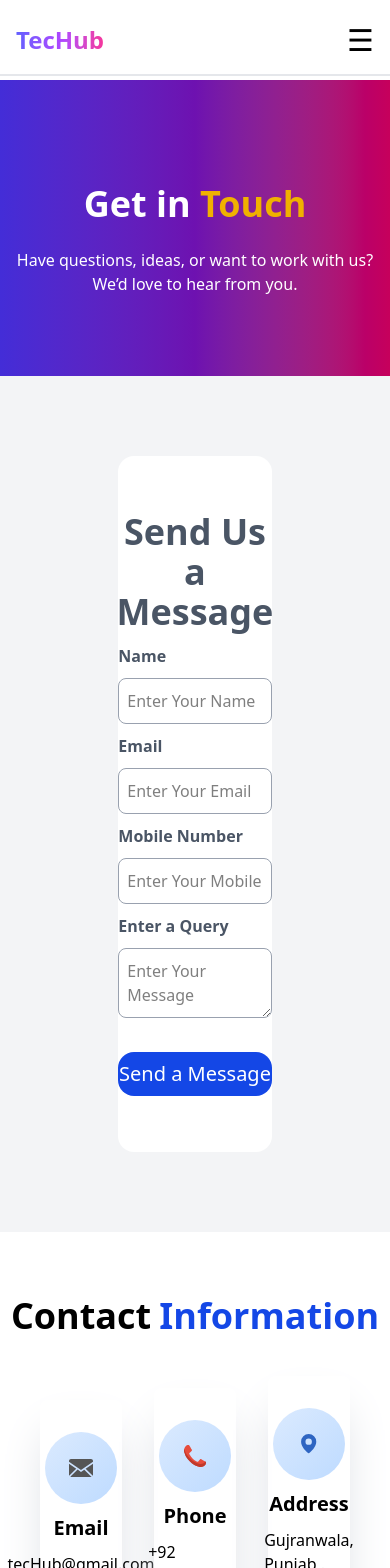
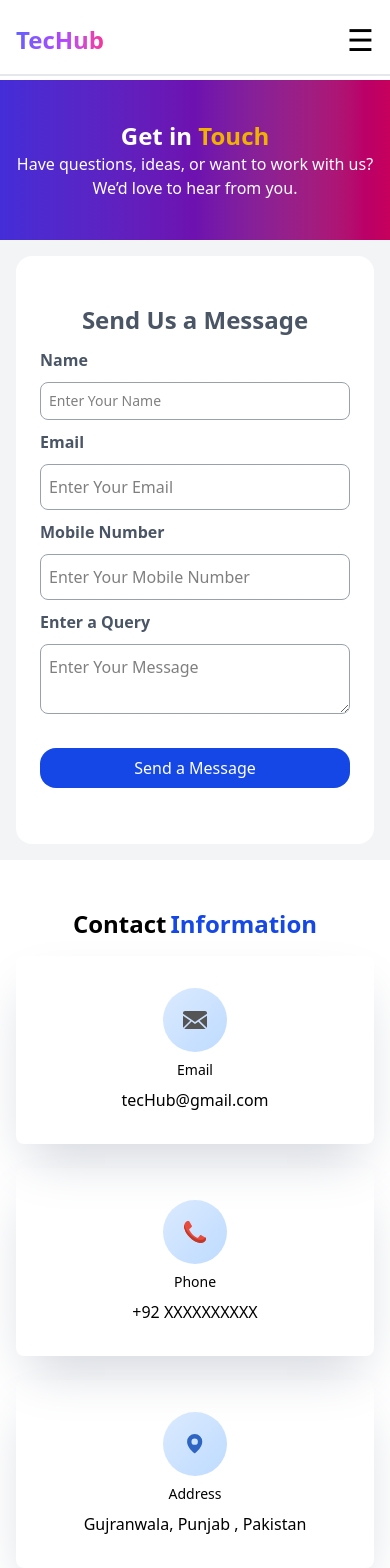
Before and after one commit to Muzamil-Fatima/Tec_Hub, a React app in the folder frontend/: page /contact in a window 390 px wide. Shown: the top 1568 px of the page. Built offline with nearby package versions, Linux system fonts and the light colour scheme; no server answers; the HTML template or start-up script is replaced by a standard one.

Commit message:
Add responsiveness contact page

```diff
--- a/frontend/src/pages/ContactUs/ContactInfo.jsx
+++ b/frontend/src/pages/ContactUs/ContactInfo.jsx
@@ -4,11 +4,11 @@ import GetInTouch from "./GetInTouch";
 const ContactInfo = () => {
   return (
     <div>
-      <div className="  bg-linear-to-r from-indigo-700 via-purple-800 to-pink-700 py-20 text-white">
-        <h6 className="text-4xl text-center font-extrabold m-6">
+      <div className="  bg-linear-to-r from-indigo-700 via-purple-800 to-pink-700 py-10 sm:py-16 md:py-20 text-white">
+        <h6 className="text-2xl sm:text-3xl md:text-4xl text-center font-extrabold">
           Get in <span className="text-yellow-500"> Touch</span>
         </h6>
-        <p className="text-center">
+        <p className="text-center px-4 sm:px-6 md:px-20 lg:px-40">
           Have questions, ideas, or want to work with us? We’d love to hear from
           you.
         </p>
--- a/frontend/src/pages/ContactUs/GetInTouch.jsx
+++ b/frontend/src/pages/ContactUs/GetInTouch.jsx
@@ -66,19 +66,20 @@ const GetInTouch = () => {
   ];
   return (
     <div>
-      <h3 className="text-4xl font-bold mb-3 text-center flex justify-center mt-16">
-        Contact <span className="text-blue-700 ml-2"> Information</span>{" "}
+      <h3 className="text-2xl sm:text-3xl md:text-4xl font-bold mb-3 text-center flex justify-center mt-12 sm:mt-16">
+        Contact{" "}
+        <span className="text-blue-700 ml-1 sm:ml-2 "> Information</span>{" "}
       </h3>
-      <div className="grid grid-cols-3 gap-8 items-center m-10 bg-white rounded-lg">
+      <div className="grid grid-cols-1 sm:grid-cols-2 lg:grid-cols-3 gap-6 sm:gap-8 m-4 sm:m-6 md:m-10 items-center  bg-white rounded-lg">
         {information.map((item, index) => (
           <div
             key={index}
-            className="bg-purple-6 flex flex-col gap-2.5 items-center p-4 pt-8 px-6 shadow-2xl shadow-gray-300 pb-8 rounded-lg hover:shadow-xl"
+            className="bg-purple-6 flex flex-col gap-2 items-center p-4 sm:p-6 pt-8  sm:pt-8 px-6 shadow-2xl shadow-gray-300 pb-8 rounded-lg hover:shadow-xl"
           >
-            <div className="bg-linear-to-br from-blue-100 via-purple to bg-blue-200 rounded-full w-18 h-18 flex justify-center items-center hover:rotate-45 ">
+            <div className="bg-linear-to-br from-blue-100 via-purple to bg-blue-200 rounded-full w-16 h-16 sm:w-20 sm:h-20 flex justify-center items-center hover:rotate-45 ">
               {item.icon}
             </div>
-            <p className="font-bold text-xl">{item.title}</p>
+            <p className="text-sm sm:text-base md:text-lg">{item.title}</p>
             <p>{item.description}</p>
           </div>
         ))}
--- a/frontend/src/pages/ContactUs/Message.jsx
+++ b/frontend/src/pages/ContactUs/Message.jsx
@@ -2,10 +2,10 @@ import React from "react";
 
 const Message = () => {
   return (
-    <div className="p-20 ">
-      <div className="bg-white w-8/12 rounded-2xl flex justify-center m-auto hover:shadow-2xl shadow-purple-200">
+    <div className="p-4 sm:p-8 md:p-20">
+      <div className="bg-white w-full sm:w-10/12 md:w-8/12  rounded-2xl flex justify-center m-auto hover:shadow-2xl shadow-purple-200">
         <div className="flex flex-col space-y-2.5 w-full m-6">
-          <h6 className="text-4xl font-bold mb-3 text-center justify-center flex mt-8 text-gray-600">
+          <h6 className="text-2xl sm:text-3xl md:text-4xl  font-bold mb-3 text-center justify-center flex mt-6 sm:mt-8  text-gray-600">
             Send Us a Message
           </h6>
           <label htmlFor="" className="font-bold text-gray-600">
@@ -14,7 +14,7 @@ const Message = () => {
           <input
             type="text"
             placeholder="Enter Your Name"
-            className="border border-gray-400 rounded-lg px-2 py-2.5"
+            className="border border-gray-400 rounded-lg px-2 sm:px-3 py-2 sm:py-2.5 text-sm sm:text-base"
           />
           <label htmlFor="" className="font-bold text-gray-600">
             Email
@@ -42,7 +42,7 @@ const Message = () => {
             placeholder="Enter Your Message"
             className="border border-gray-400 rounded-lg px-2 py-2.5"
           />
-          <button className="bg-blue-700 hover:border-2 hover:border-black py-2 rounded-2xl text-xl text-white mb-8 mt-6">
+          <button className="bg-blue-700 hover:border-2 hover:border-black py-2 sm:py-3 rounded-2xl text-base sm:text-lg md:text-xl text-white mb-8 mt-6 w-full sm:w-auto">
             Send a Message{" "}
           </button>
         </div>
```
